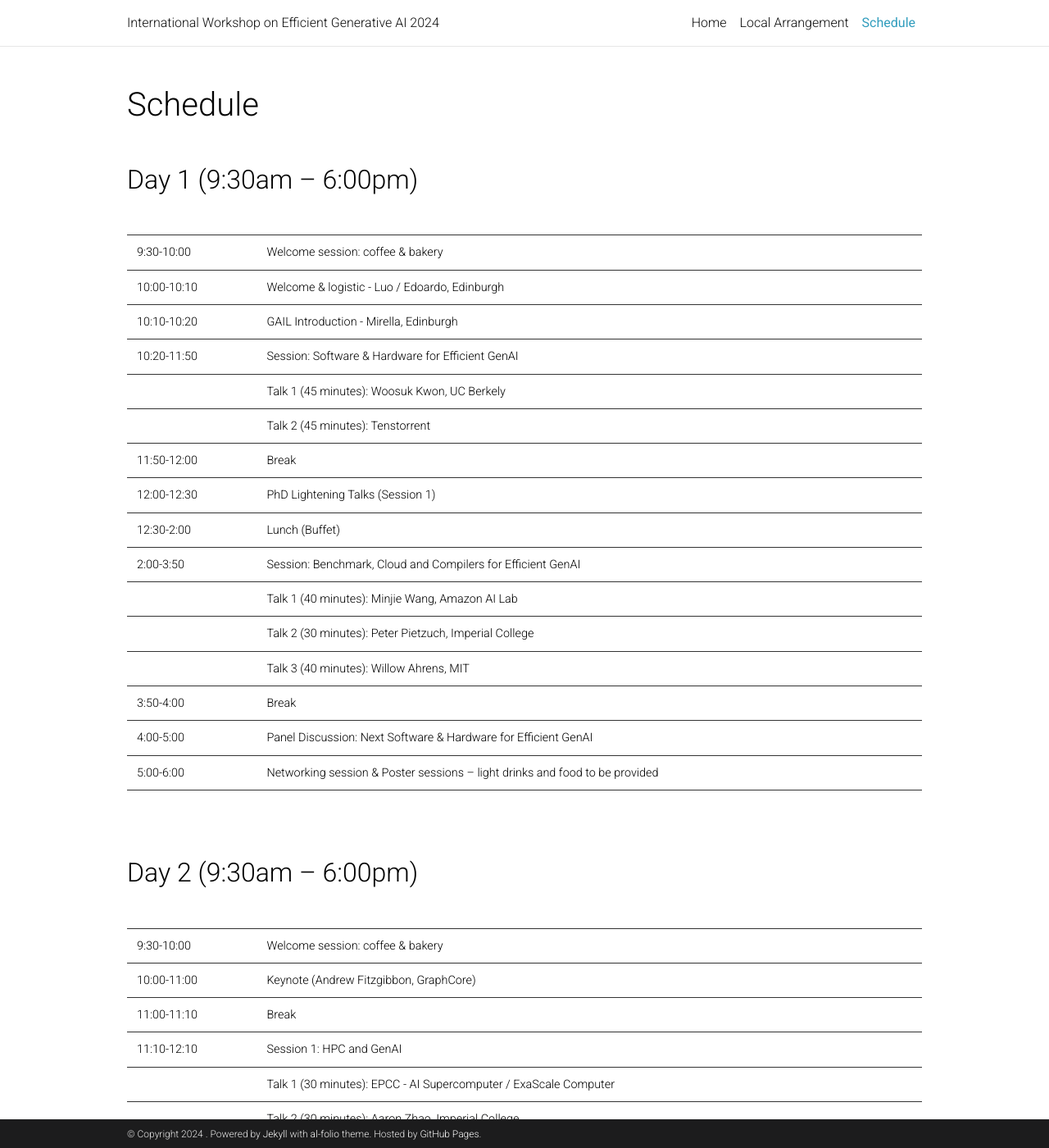
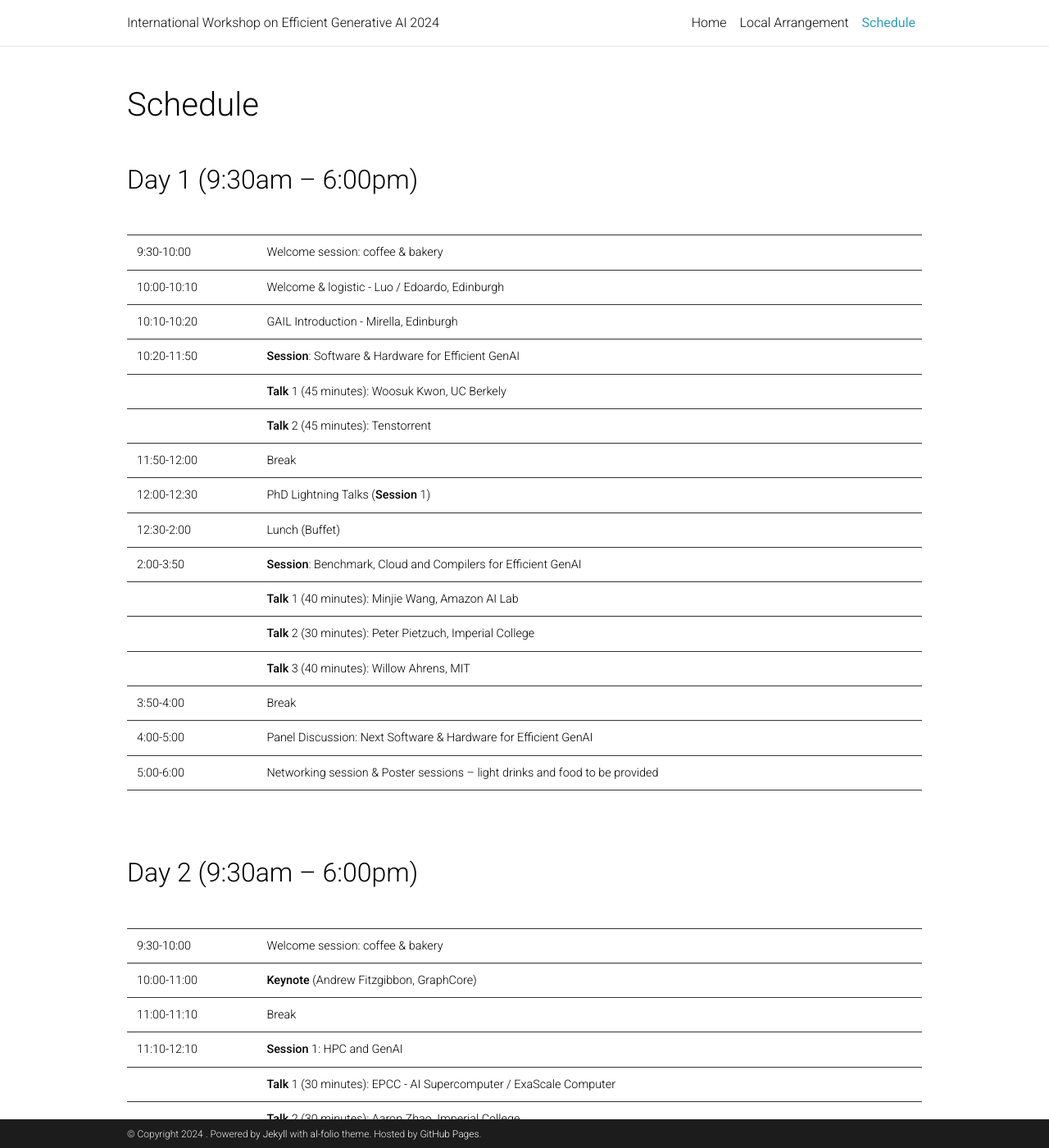
Before and after one commit to opensourcing-foundation-models/opensourcing-foundation-models.github.io, a Jekyll site: the page built from _pages/schedule.md, in a window 1280 px wide and 1400 px high. Shown: the whole window at 82% size. Built offline with Jekyll 4.4.1, drawn with Linux system fonts in a browser that asks for light colours; comment, search, counter and statistics services are not loaded; a style sheet for code colours, icons or effects is not loaded; some of the changed text lies outside the part shown.

Commit message:
update: table style fixed

```diff
--- a/_pages/schedule.md
+++ b/_pages/schedule.md
@@ -16,16 +16,16 @@ nav_order: 5
 | 9:30-10:00  | Welcome session: coffee & bakery           |
 | 10:00-10:10 | Welcome & logistic - Luo / Edoardo, Edinburgh |
 | 10:10-10:20 | GAIL Introduction - Mirella, Edinburgh     |
-| 10:20-11:50 | Session: Software & Hardware for Efficient GenAI |
-|             | Talk 1 (45 minutes): Woosuk Kwon, UC Berkely |
-|             | Talk 2 (45 minutes): Tenstorrent            |
+| 10:20-11:50 | **Session**: Software & Hardware for Efficient GenAI |
+|             | **Talk** 1 (45 minutes): Woosuk Kwon, UC Berkely |
+|             | **Talk** 2 (45 minutes): Tenstorrent            |
 | 11:50-12:00 | Break                                      |
-| 12:00-12:30 | PhD Lightening Talks (Session 1)            |
+| 12:00-12:30 | PhD Lightning Talks (**Session** 1)            |
 | 12:30-2:00  | Lunch (Buffet)                             |
-| 2:00-3:50   | Session: Benchmark, Cloud and Compilers for Efficient GenAI |
-|             | Talk 1 (40 minutes): Minjie Wang, Amazon AI Lab |
-|             | Talk 2 (30 minutes): Peter Pietzuch, Imperial College |
-|             | Talk 3 (40 minutes): Willow Ahrens, MIT     |
+| 2:00-3:50   | **Session**: Benchmark, Cloud and Compilers for Efficient GenAI |
+|             | **Talk** 1 (40 minutes): Minjie Wang, Amazon AI Lab |
+|             | **Talk** 2 (30 minutes): Peter Pietzuch, Imperial College |
+|             | **Talk** 3 (40 minutes): Willow Ahrens, MIT     |
 | 3:50-4:00   | Break                                      |
 | 4:00-5:00   | Panel Discussion: Next Software & Hardware for Efficient GenAI |
 | 5:00-6:00   | Networking session & Poster sessions – light drinks and food to be provided |
@@ -38,17 +38,17 @@ nav_order: 5
 <br>
 
 | 9:30-10:00  | Welcome session: coffee & bakery           |
-| 10:00-11:00 | Keynote (Andrew Fitzgibbon, GraphCore)     |
+| 10:00-11:00 | **Keynote** (Andrew Fitzgibbon, GraphCore)     |
 | 11:00-11:10 | Break                                      |
-| 11:10-12:10 | Session 1: HPC and GenAI                   |
-|             | Talk 1 (30 minutes): EPCC - AI Supercomputer / ExaScale Computer |
-|             | Talk 2 (30 minutes): Aaron Zhao, Imperial College |
-| 12:10-12:30 | PhD Lightening Talks (Session 2)            |
+| 11:10-12:10 | **Session** 1: HPC and GenAI                   |
+|             | **Talk** 1 (30 minutes): EPCC - AI Supercomputer / ExaScale Computer |
+|             | **Talk** 2 (30 minutes): Aaron Zhao, Imperial College |
+| 12:10-12:30 | PhD Lightening Talks (**Session** 2)            |
 | 12:30-2:00  | Lunch (Buffet)                             |
-| 2:00-3:50   | Session: Efficient Models and Methods for GenAI |
-|             | Talk 1 (40 minutes): Cohere AI              |
-|             | Talk 2 (30 minutes): Malted AI              |
-|             | Talk 3 (40 minutes): Alex Tong, MILA        |
+| 2:00-3:50   | **Session**: Efficient Models and Methods for GenAI |
+|             | **Talk** 1 (40 minutes): Cohere AI              |
+|             | **Talk** 2 (30 minutes): Malted AI              |
+|             | **Talk** 3 (40 minutes): Alex Tong, MILA        |
 | 3:50-4:00   | Break                                      |
 | 4:00-5:00   | Panel Discussion: Next Models and Methods for Efficient GenAI |
 | 5:00-6:00   | Networking session & Poster sessions – light drinks and food to be provided |
```
